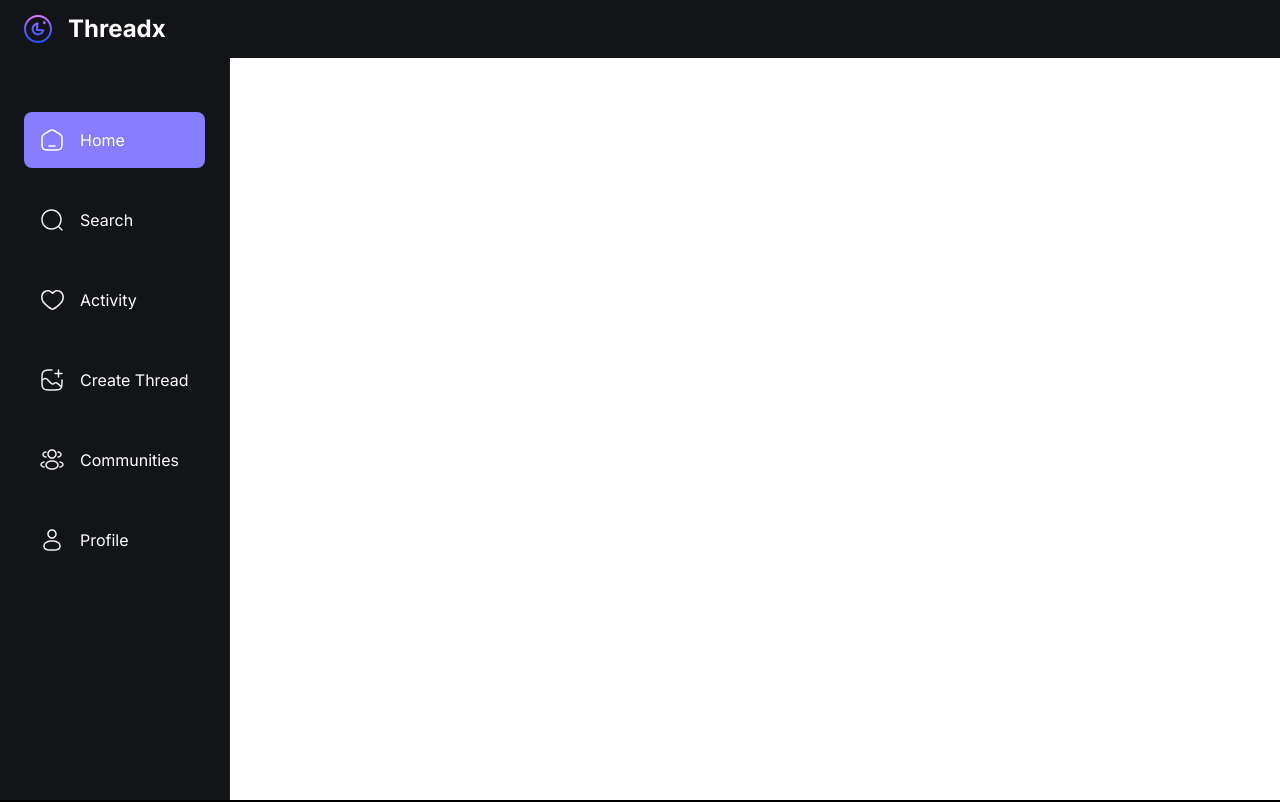
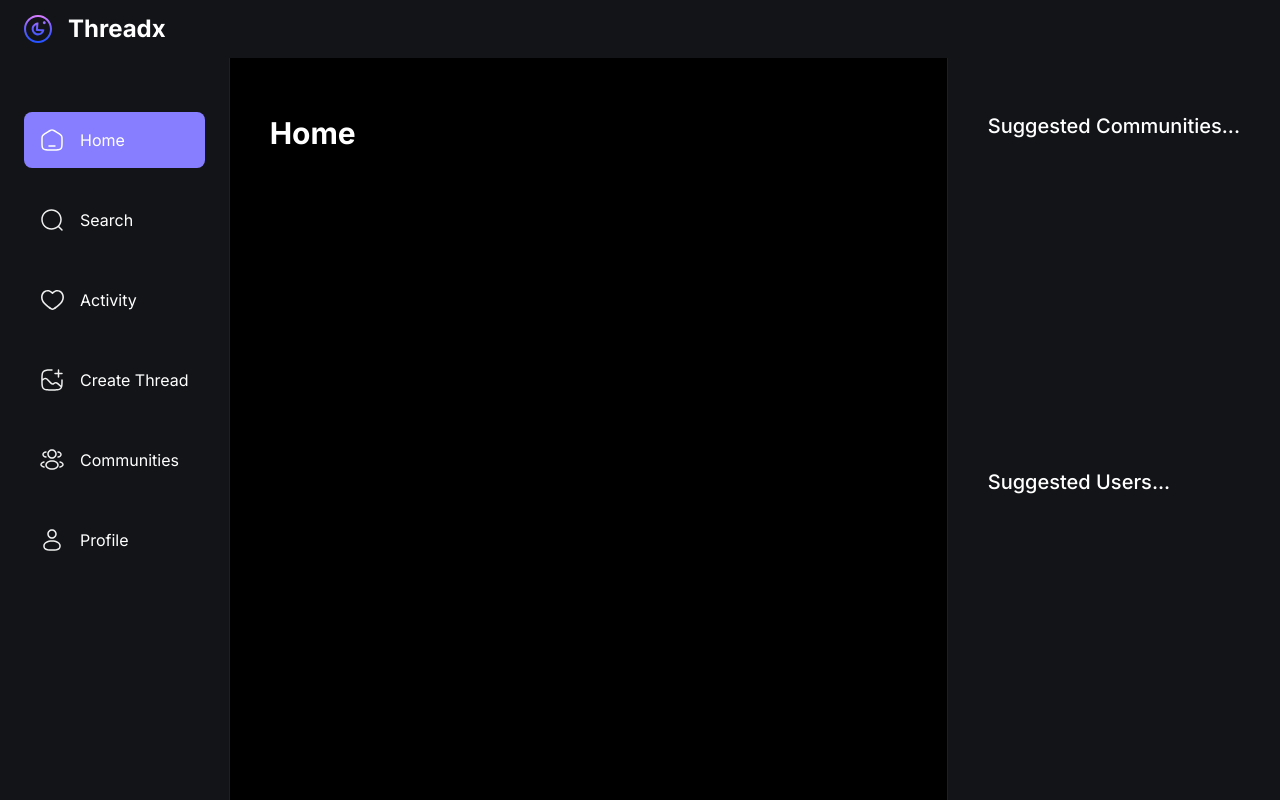
Before and after one commit to WinnardArthur/threadX, a Next.js app: page / in a window 1280 px wide. Shown: the top 802 px of the page. Built offline with nearby package versions, Linux system fonts and the light colour scheme; no server answers.

Commit message:
feat: create right sidebar

```diff
--- a/app/(root)/layout.tsx
+++ b/app/(root)/layout.tsx
@@ -24,7 +24,7 @@
         <body className={inter.className}>
           <Topbar />
 
-          <main>
+          <main className="flex flex-row">
             <LeftSidebar />
             <section className='main-container'>
               <div className="w-full max-w-4xl">
--- a/components/shared/RightSidebar.tsx
+++ b/components/shared/RightSidebar.tsx
@@ -1,5 +1,18 @@
 function RightSidebar() {
-    return <h1>Right Side bar</h1>
+  return (
+    <section className="custom-scrollbar rightsidebar">
+      <div className="flex flex-1 flex-col justify-start">
+        <h3 className="text-heading4-medium text-light-1">
+          Suggested Communities...
+        </h3>
+      </div>
+      <div className="flex flex-1 flex-col justify-start">
+        <h3 className="text-heading4-medium text-light-1">
+          Suggested Users...
+        </h3>
+      </div>
+    </section>
+  );
 }
 
 export default RightSidebar;
--- a/package.json
+++ b/package.json
@@ -10,6 +10,7 @@
   },
   "dependencies": {
     "@clerk/nextjs": "^4.21.15",
+    "@clerk/themes": "^1.7.9",
     "@types/node": "20.8.8",
     "@types/react": "18.2.31",
     "@types/react-dom": "18.2.14",
```
Also changed, not shown: 1 other file (tests, documents, lock files or other folders).
